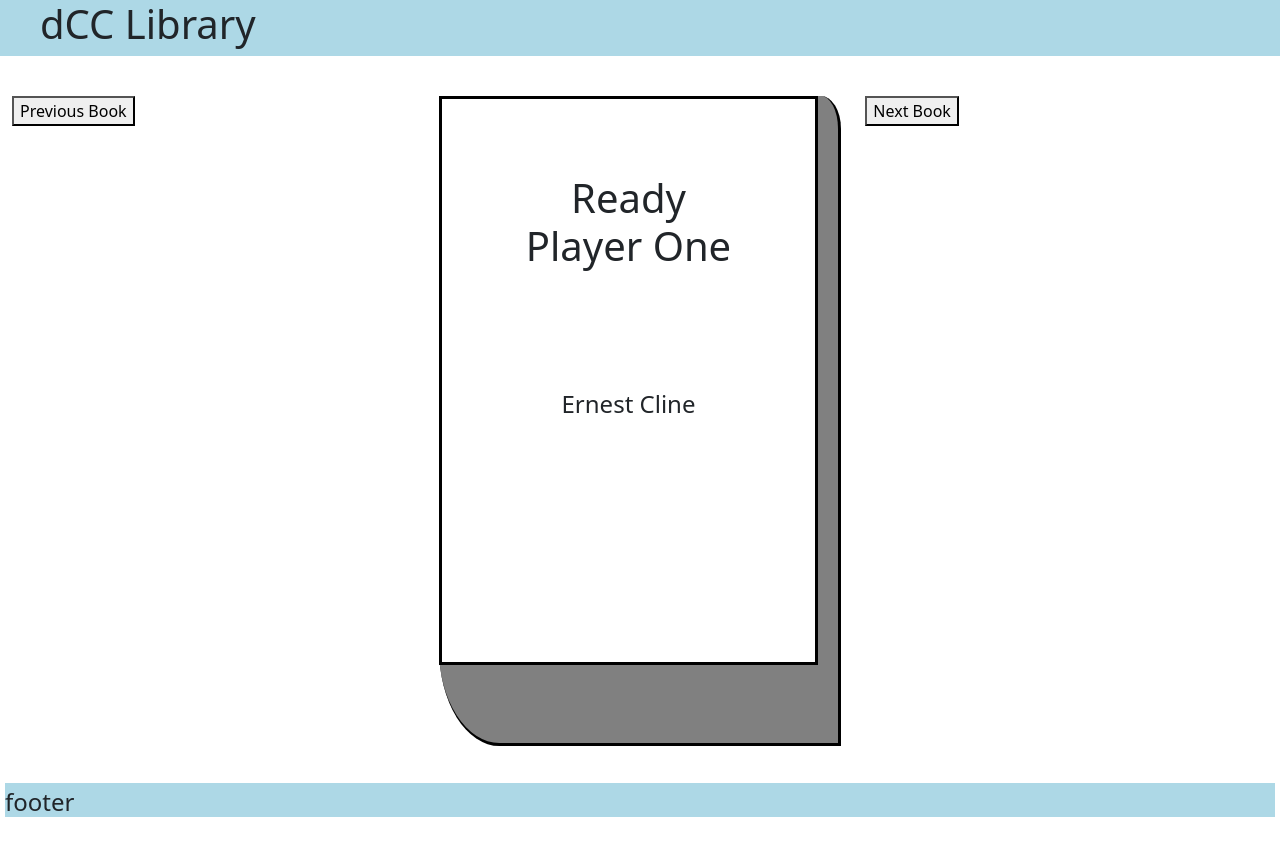
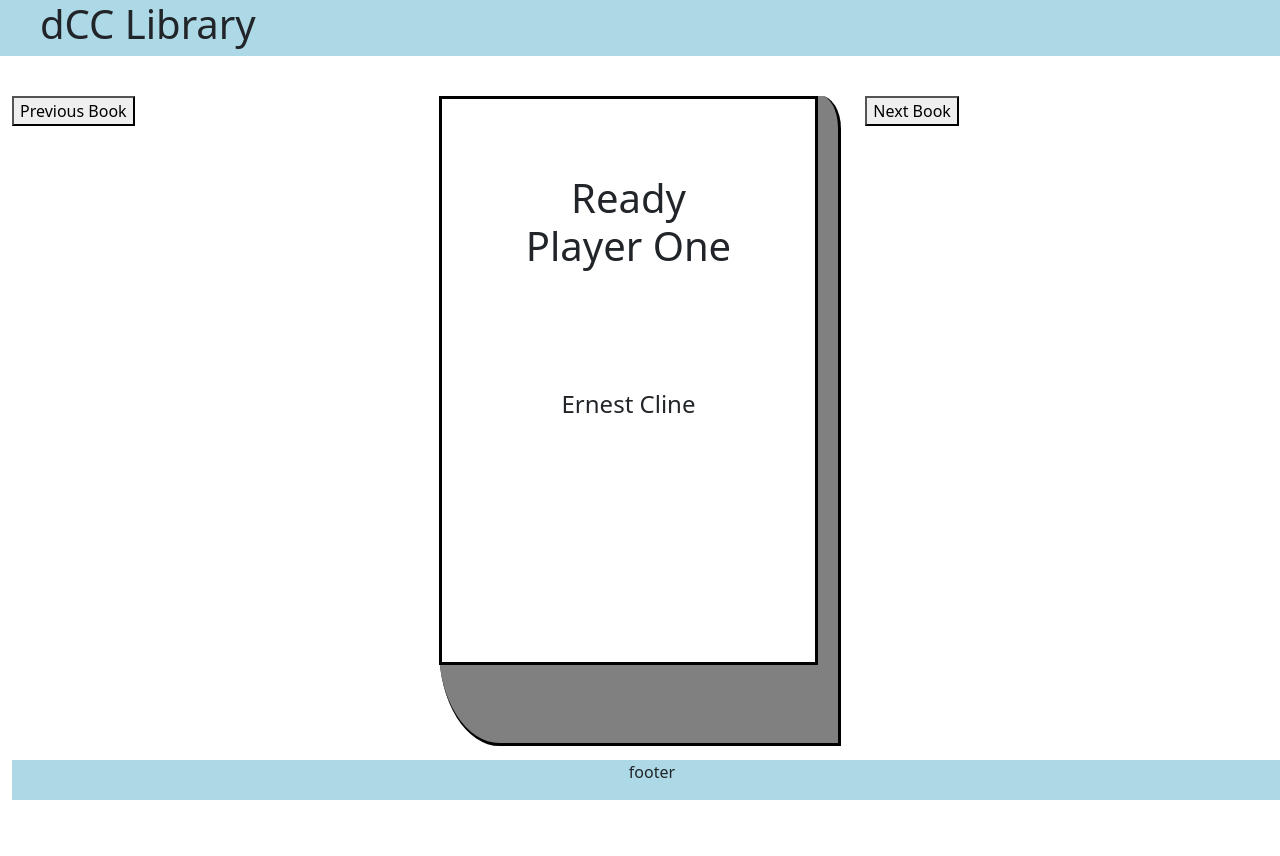
Before and after one commit to giuseppe-g-gelardi/react.js_tutorial, a React (Create React App) app: page / in a window 1280 px wide. Shown: the top 856 px of the page. After the commit the page ends 800 px from the top, so only its background shows below. Built offline with nearby package versions, Linux system fonts and the light colour scheme.

Commit message:
adjusted footer implementation to sit at the bottom of the screen using a mix of bootstrap and css

```diff
--- a/src/components/Footer/Footer.css
+++ b/src/components/Footer/Footer.css
@@ -1,6 +1,10 @@
 .footer {
   background-color: lightblue;
   width: 100%;
+  position: absolute;
+  bottom: 0;
+  height: 2.5rem;
+
 }
 
 h4 {
--- a/src/components/Footer/Footer.jsx
+++ b/src/components/Footer/Footer.jsx
@@ -3,13 +3,7 @@
 
 const Footer = (props) => {
   return (
-    <div className="row row-space">
-      <div className="col-md-12" style={{ padding: 5 }}>
-        <div className="footer">
-          <h4>footer</h4>
-        </div>
-      </div>
-    </div>
+    <footer class="footer text-center text-md">footer</footer>
    );
 }
 
```
